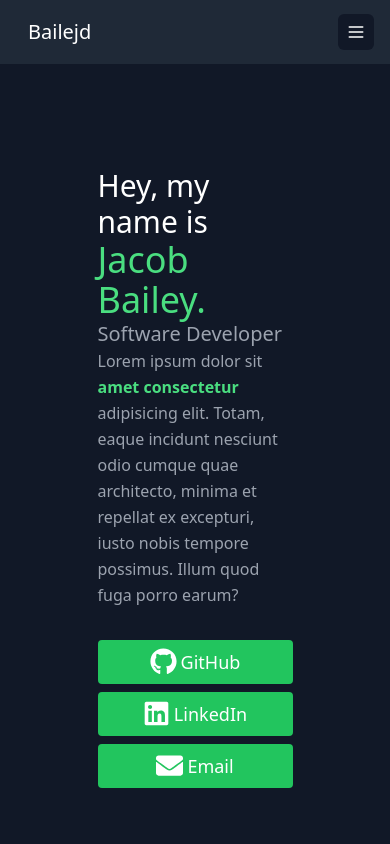
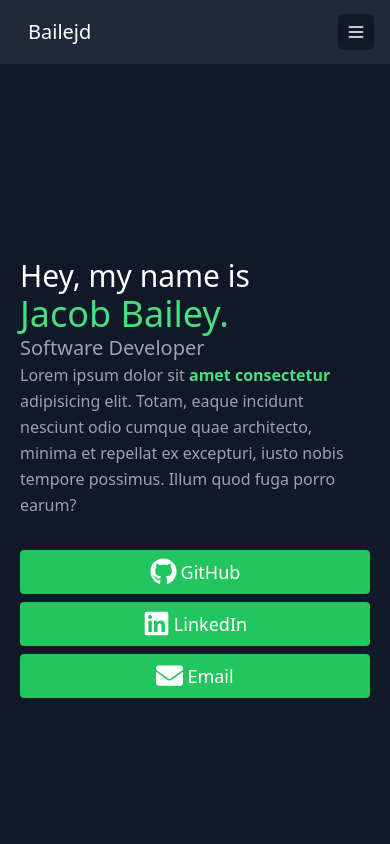
Before and after one commit to Bailejd/bailejd.github.io, a React (Create React App) app: page / in a window 390 px wide. Shown: the top 844 px of the page. Built offline with nearby package versions, Linux system fonts and the light colour scheme.

Commit message:
Fix buttons on tablet sized display and width on mobile

```diff
--- a/src/components/Hero.js
+++ b/src/components/Hero.js
@@ -1,15 +1,11 @@
 import React from "react";
 import { IconContext } from "react-icons";
-import {
-  FaGithub,
-  FaLinkedin,
-  FaEnvelope,
-} from "react-icons/fa";
+import { FaGithub, FaLinkedin, FaEnvelope } from "react-icons/fa";
 
 export default function Hero() {
   return (
     <section className="scroll-m-10">
-      <div className="container mx-auto flex h-screen w-1/2 items-center">
+      <div className="container mx-auto flex h-screen items-center px-5 py-10 lg:px-40">
         <div className="mb-4 font-medium">
           <h1 className="text-3xl text-white sm:text-4xl">Hey, my name is</h1>
           <h2 className="text-4xl text-green-400 sm:text-5xl">Jacob Bailey.</h2>
```
